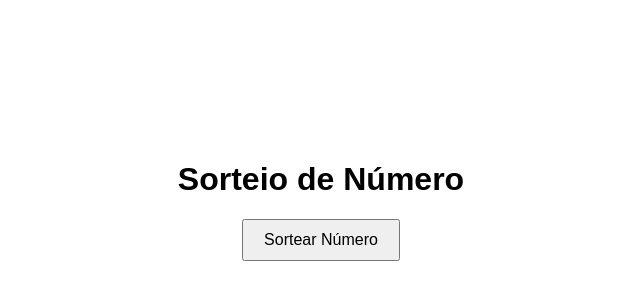
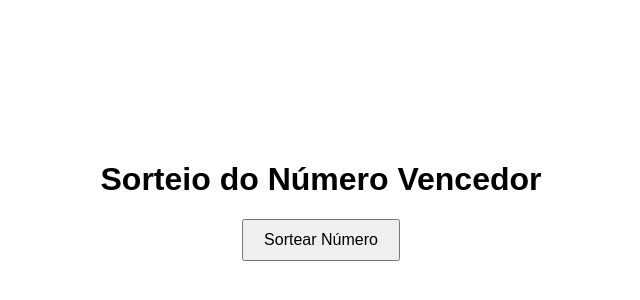
Before and after one commit to FelipeArgona/Sorteio, a website: page index.html in a window 1280 px wide. Shown: the part 190-490 px from the top of the page, without its empty margins (319-959 px from the left). Drawn offline with Linux system fonts and the light colour scheme.

Commit message:
sorteio rifa de casa nova

```diff
--- a/index.html
+++ b/index.html
@@ -3,7 +3,7 @@
 <head>
   <meta charset="UTF-8">
   <meta name="viewport" content="width=device-width, initial-scale=1.0">
-  <title>Sorteio Aleatório</title>
+  <title>Sorteio Rifa de Casa Nova</title>
   <style>
     body {
       display: flex;
@@ -32,7 +32,7 @@
 </head>
 <body>
   <div id="container">
-    <h1>Sorteio de Número</h1>
+    <h1>Sorteio do Número Vencedor</h1>
     <button id="sorteioBtn">Sortear Número</button>
     <p id="resultado"></p>
   </div>
```
